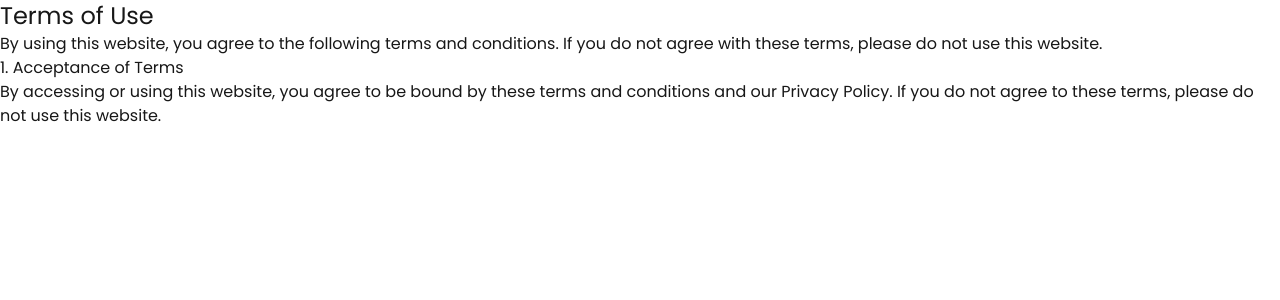
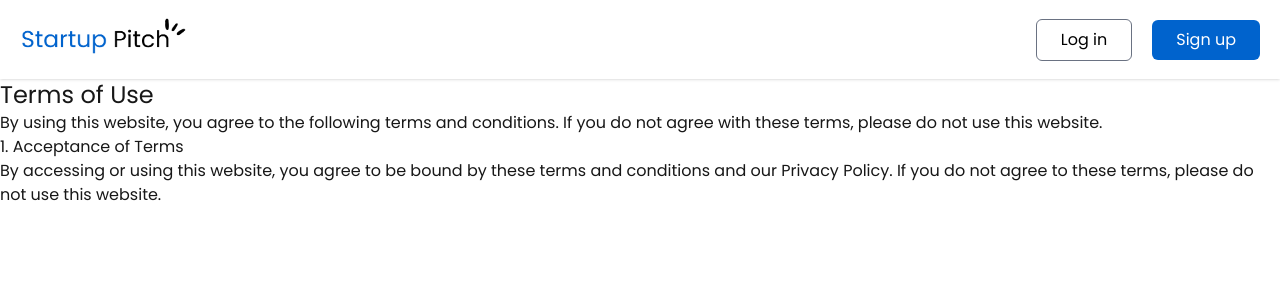
Before and after one commit to i-am-Shekinah/startup-pitch, a Next.js app: page /policies/terms-of-use in a window 1280 px wide. Shown: the top 300 px of the page. Built offline with nearby package versions, Linux system fonts and the light colour scheme; no server answers.

Commit message:
refactor: Navbar component structure

```diff
--- a/app/(root)/layout.tsx
+++ b/app/(root)/layout.tsx
@@ -9,7 +9,7 @@ export default async function RootLayout({
   const session = await auth();
   return (
     <main>
-      <NavbarClient session={session} />
+      <NavbarClient />
       {children}
     </main>
   );
--- a/app/layout.tsx
+++ b/app/layout.tsx
@@ -1,6 +1,7 @@
 import "./globals.css";
 
 import type { Metadata } from "next";
+import { SessionProvider } from "next-auth/react";
 import { Poppins } from "next/font/google";
 
 const poppins = Poppins({
@@ -21,7 +22,9 @@ export default function RootLayout({
 }>) {
   return (
     <html lang="en" className={poppins.className}>
-      <body>{children}</body>
+      <body>
+        <SessionProvider>{children}</SessionProvider>
+      </body>
     </html>
   );
 }
--- a/app/policies/terms-of-use/page.tsx
+++ b/app/policies/terms-of-use/page.tsx
@@ -1,6 +1,11 @@
-export default function TermsOfUse() {
+import { auth } from "@/auth";
+import NavbarClient from "@/components/NavbarClient";
+
+export default async function TermsOfUse() {
+  const session = await auth();
   return (
     <>
+      <NavbarClient session={session} />
       <h1 className="text-2xl">Terms of Use</h1>
       <p>
         By using this website, you agree to the following terms and conditions.
--- a/components/NavbarClient.tsx
+++ b/components/NavbarClient.tsx
@@ -1,16 +1,15 @@
 "use client";
 import { useState } from "react";
 
-import { Session } from "next-auth";
+import { signOut, useSession } from "next-auth/react";
 import Image from "next/image";
 import Link from "next/link";
 
-import { signOut } from "@/auth";
-
 import LoginModal from "./LoginModal";
 
-export default function NavbarClient({ session }: { session: Session | null }) {
+export default function NavbarClient() {
   const [modalOpen, setModalOpen] = useState(false);
+  const { data: session, status } = useSession();
   console.log(session);
   return (
     <>
@@ -40,9 +39,11 @@ export default function NavbarClient({ session }: { session: Session | null }) {
                   Sign out
                 </button>
 
-                <Link href={`/user/${session?.user?.id}`}>
-                  <span>{session?.user?.name}</span>
-                </Link>
+                {session.user?.id && (
+                  <Link href={`/user/${session?.user?.id}`}>
+                    <span>{session?.user?.name}</span>
+                  </Link>
+                )}
               </>
             ) : (
               <>
--- a/components/NavbarServer.tsx
+++ /dev/null
@@ -1,10 +0,0 @@
-import type { Session } from "next-auth";
-
-import { auth } from "@/auth";
-
-import NavbarClient from "./NavbarClient";
-
-export default async function NavbarServer() {
-  const session: Session | null = await auth();
-  return <NavbarClient session={session} />;
-}
```
Also changed, not shown: public/logo.png.
